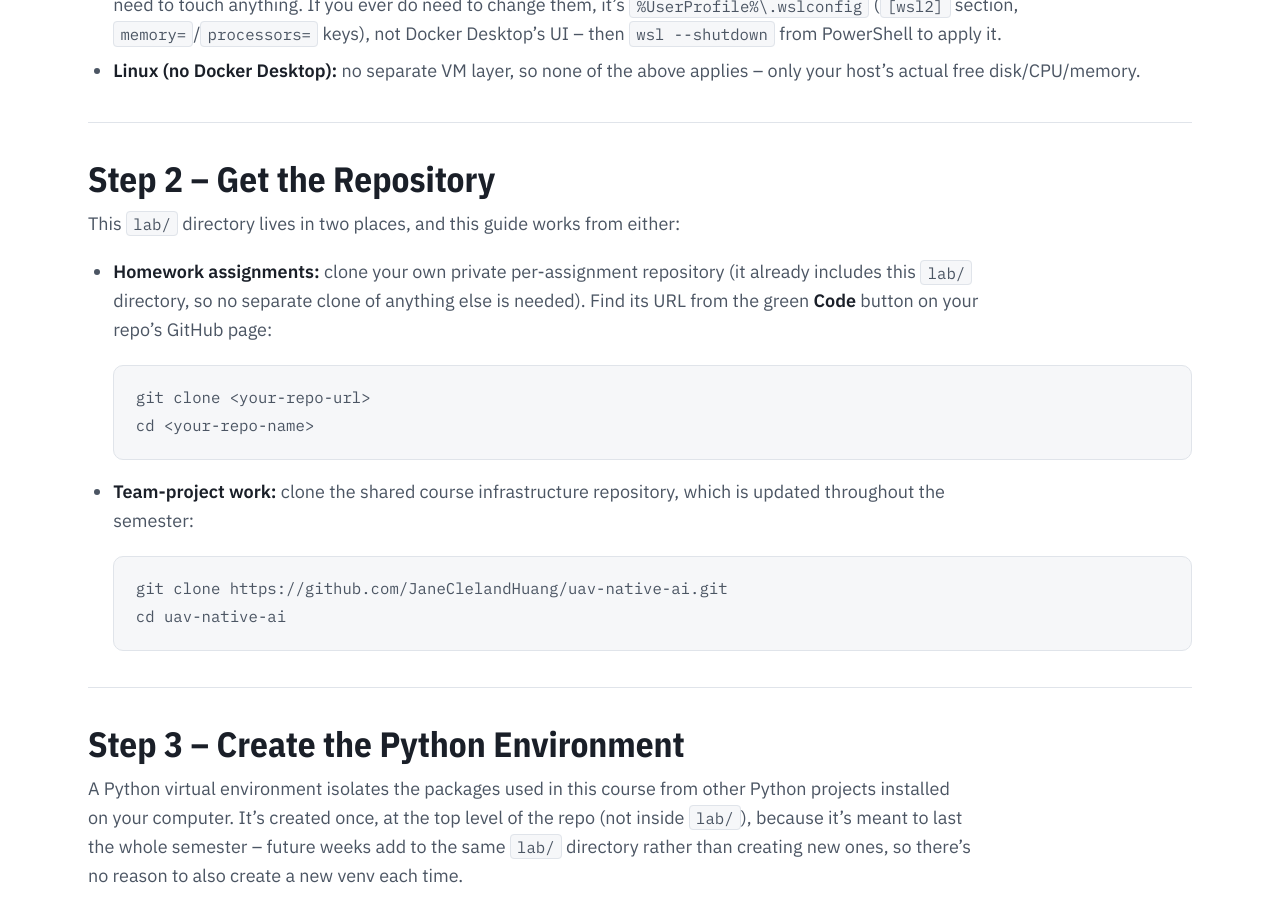
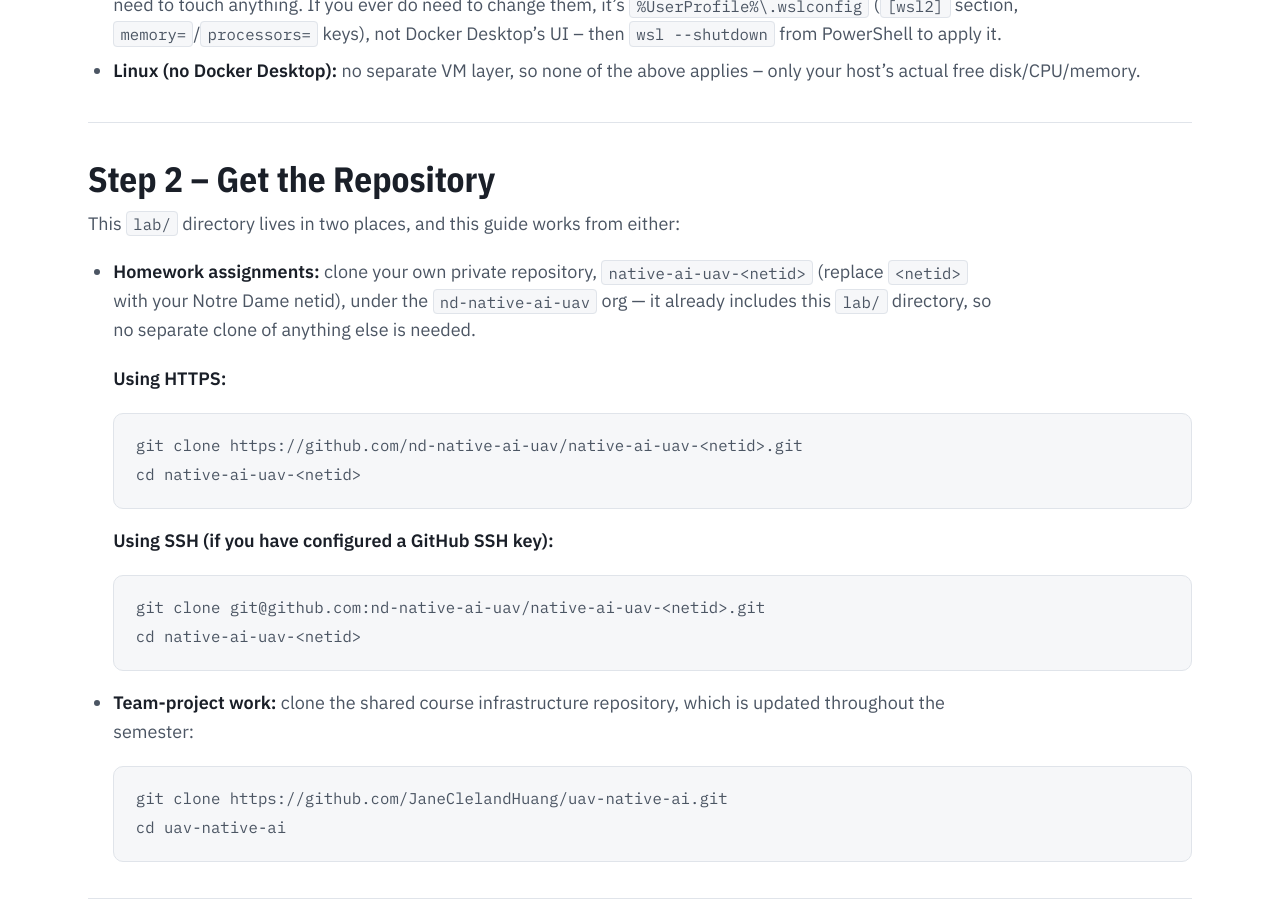
Before and after one commit to JaneClelandHuang/uav-native-ai, a Jekyll site: the page built from lab/SETUP.md, in a window 1280 px wide and 900 px high, scrolled down 2732 px. Built offline with Jekyll 4.4.1, drawn with Linux system fonts in a browser that asks for light colours; our own code applies the rules of GitHub Pages for plain Markdown files.

Commit message:
Tell students the exact repo name/clone command for homework
Names the actual native-ai-uav-<netid> pattern instead of leaving
students to find their repo URL via the Code button.

Co-Authored-By: Claude Sonnet 5 <noreply@anthropic.com>
Claude-Session: https://claude.ai/code/session_01A7BzECFvBhAfRBQHb6ZohK

````diff
--- a/lab/SETUP.md
+++ b/lab/SETUP.md
@@ -121,14 +121,20 @@ run the development environment.
 
 This `lab/` directory lives in two places, and this guide works from either:
 
-- **Homework assignments:** clone your own private per-assignment
-  repository (it already includes this `lab/` directory, so no separate
-  clone of anything else is needed). Find its URL from the green **Code**
-  button on your repo's GitHub page:
+- **Homework assignments:** clone your own private repository,
+  `native-ai-uav-<netid>` (replace `<netid>` with your Notre Dame netid),
+  under the `nd-native-ai-uav` org — it already includes this `lab/`
+  directory, so no separate clone of anything else is needed.
 
+  **Using HTTPS:**
   ```bash
-  git clone <your-repo-url>
-  cd <your-repo-name>
+  git clone https://github.com/nd-native-ai-uav/native-ai-uav-<netid>.git
+  cd native-ai-uav-<netid>
+  ```
+  **Using SSH (if you have configured a GitHub SSH key):**
+  ```bash
+  git clone git@github.com:nd-native-ai-uav/native-ai-uav-<netid>.git
+  cd native-ai-uav-<netid>
   ```
 
 - **Team-project work:** clone the shared course infrastructure repository,
````
